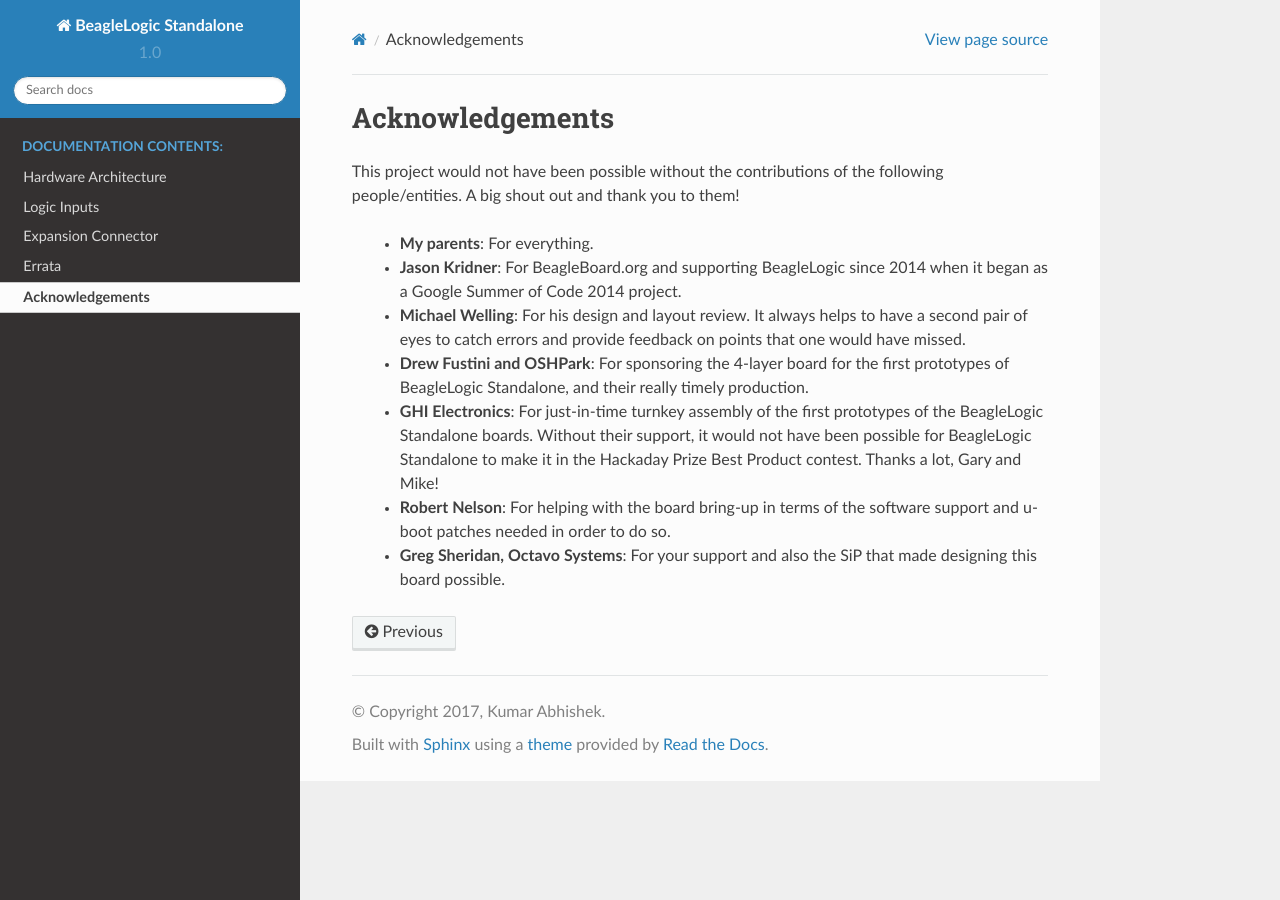
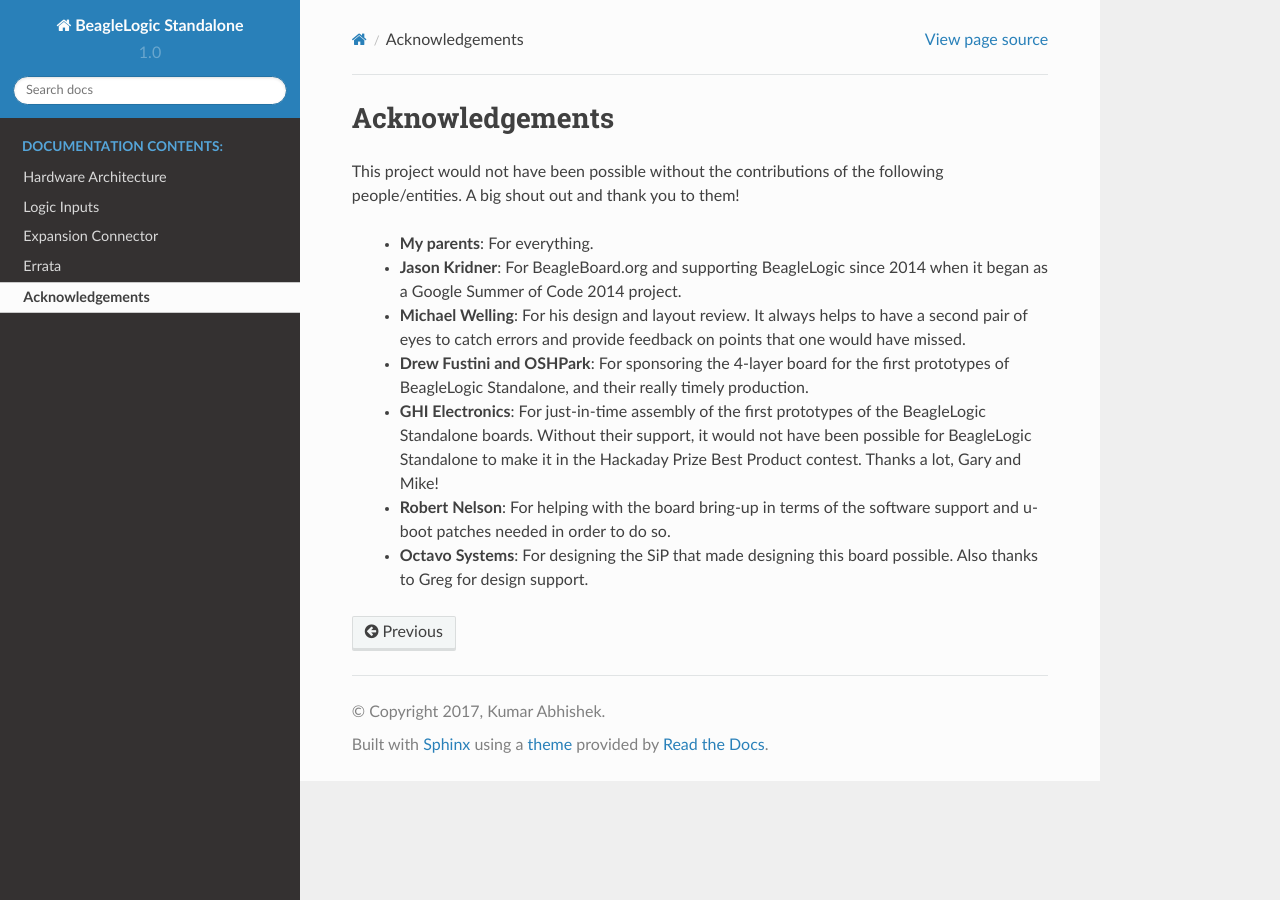
Before and after one commit to abhishek-kakkar/beaglelogic-standalone, a Sphinx documentation site: the page built from docs/acknowledgements.rst, in a window 1280 px wide. Built offline with Sphinx 7.4.7 and the Read the Docs theme 2.0.0, drawn with Linux system fonts in a browser that asks for light colours.

Commit message:
docs: Update acknowledgements
Signed-off-by: Kumar Abhishek <abhishek@theembeddedkitchen.net>

```diff
--- a/docs/acknowledgements.rst
+++ b/docs/acknowledgements.rst
@@ -12,11 +12,11 @@
    would have missed.
  * **Drew Fustini and OSHPark**: For sponsoring the 4-layer board for the first
    prototypes of BeagleLogic Standalone, and their really timely production.
- * **GHI Electronics**: For just-in-time turnkey assembly of the first prototypes of
+ * **GHI Electronics**: For just-in-time assembly of the first prototypes of
    the BeagleLogic Standalone boards. Without their support, it would not have
    been possible for BeagleLogic Standalone to make it in the Hackaday Prize
    Best Product contest. Thanks a lot, Gary and Mike!
  * **Robert Nelson**: For helping with the board bring-up in terms of the
    software support and u-boot patches needed in order to do so.
- * **Greg Sheridan, Octavo Systems**: For your support and also the SiP that
-   made designing this board possible.
+ * **Octavo Systems**: For designing the SiP that made designing this board
+   possible. Also thanks to Greg for design support.
```
